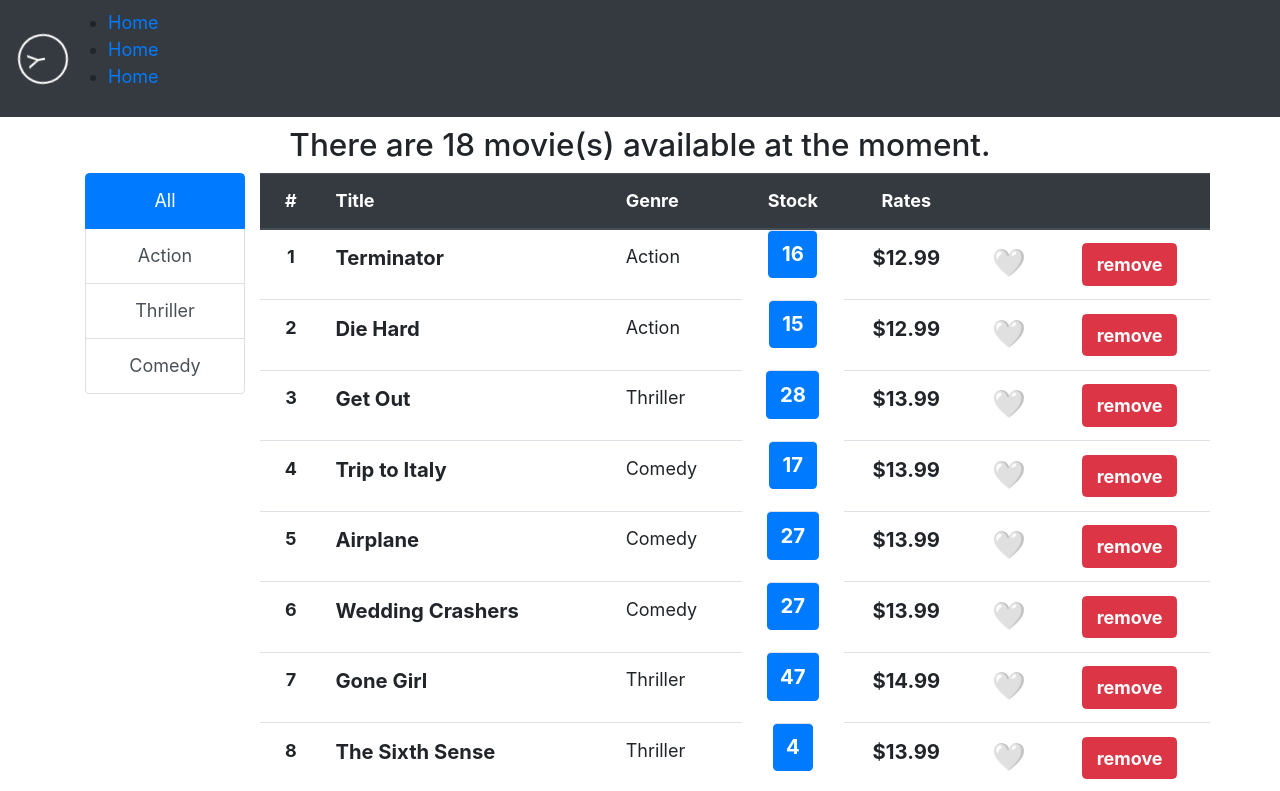
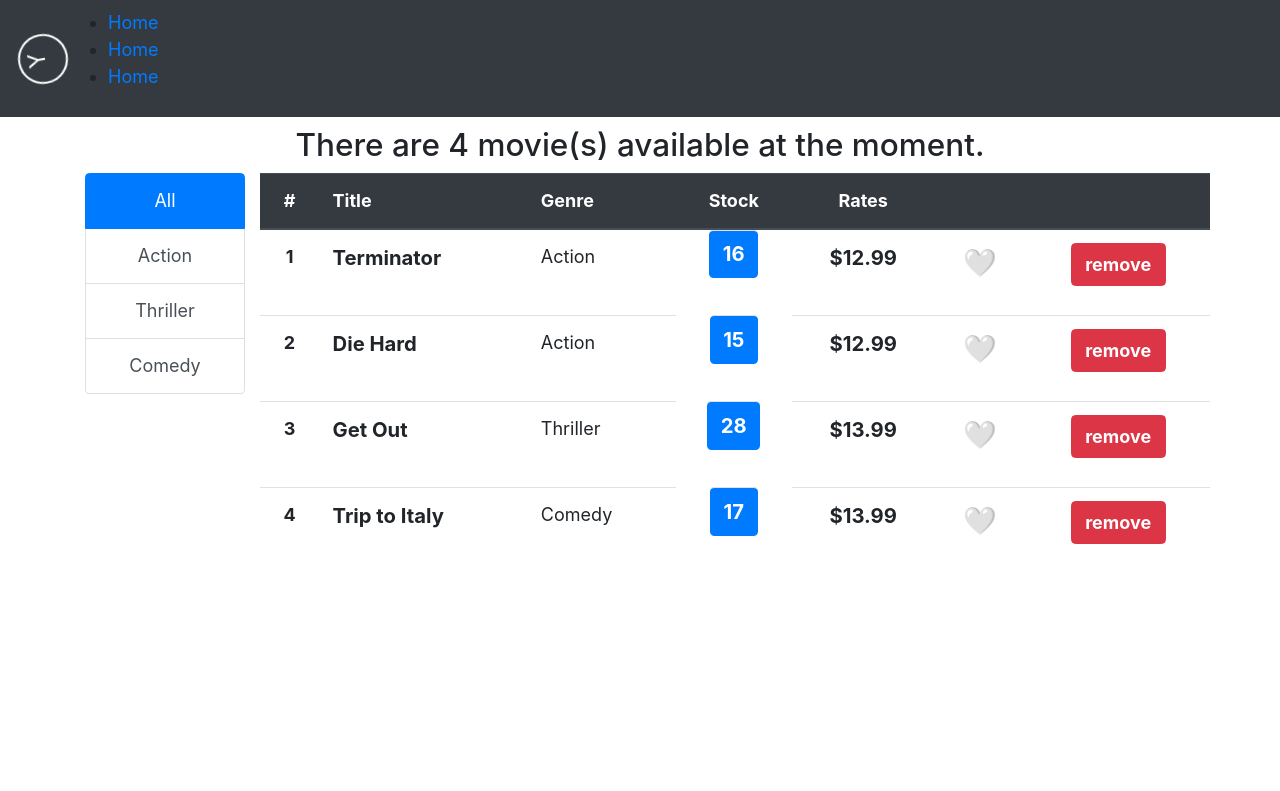
Before and after one commit to iamserda/Youdeo, a React (Create React App) app: page / in a window 1280 px wide. Shown: the top 791 px of the page. Built offline with nearby package versions, Linux system fonts and the light colour scheme.

Commit message:
minor changes

```diff
--- a/src/App.css
+++ b/src/App.css
@@ -60,3 +60,6 @@ footer.Footer p {
   font-weight: bold;
   font-size: 1rem;
 }
+.Footer {
+  margin-top: 100%;
+}
--- a/src/App.js
+++ b/src/App.js
@@ -10,24 +10,34 @@ export default class App extends Component {
     super(props);
     this.state = {
       movies: [],
+      showingNow: [],
       genres: [],
+      pageSize: 4,
       filteredView: [],
       paginationArr: [],
       lastFilter: null,
+      currentPage: 1,
     };
-    // console.log("Mount Phase: - constructor()");
+    console.log("Mount Phase: - constructor()");
   }
 
   // componentDidMount is a lifecycle hook that is executed during the component "Mounting or Mount" Phase.
   componentDidMount() {
-    // console.log("Mount Phase: - ComponentDidMount()");
-
+    console.log("Mount Phase: - ComponentDidMount()");
     this.setState((oldState) => {
       const moviesApiData = MovieService.getMovies();
       const genresFromMovies = this.getGenres(moviesApiData);
-      return { ...oldState, movies: moviesApiData, genres: genresFromMovies };
+      return {
+        ...oldState,
+        movies: moviesApiData,
+        genres: genresFromMovies,
+        showingNow: this.handlePages(
+          moviesApiData,
+          oldState.pageSize,
+          oldState.currentPage
+        ),
+      };
     });
-    this.filterGenres(this.lastFilter);
   }
 
   //generate genres from the current list.
@@ -35,7 +45,6 @@ export default class App extends Component {
     if (moviesArr.length === 0) return [];
     const genresObj = {};
     moviesArr.forEach((item) => {
-      // console.log(item.genre.name);
       genresObj[item.genre.name] = null;
     });
     const genresArr = Object.keys(genresObj);
@@ -44,31 +53,35 @@ export default class App extends Component {
 
   // function deletes an item from the state.
   deleteFunc = (id) => {
-    const newState = { ...this.state };
-    // returns a movie that matches the id provided.
-    const movieInDb = newState.movies.find((m) => m._id === id);
-    const movieIndexInState = newState.movies.indexOf(movieInDb);
-    const deletedMovieArr = newState.movies.splice(movieIndexInState, 1);
-    this.setState(newState);
+    let deletedMovieArr;
+
+    this.setState((oldState) => {
+      // returns a movie that matches the id provided.
+      const movieInDb = oldState.movies.find((m) => m._id === id);
+      const movieIndexInState = oldState.movies.indexOf(movieInDb);
+      deletedMovieArr = oldState.movies.splice(movieIndexInState, 1);
+      return { ...oldState };
+    });
     // using this built-in method to update this.state.filteredView
     // in order to update the current view on the browser.
-    this.filterGenres(this.state.lastFilter);
-
+    // this.filterGenres(this.state.lastFilter);
+    // this.updatePaginationArr();
+    // this.handlePages(this.state.currentPage || 1);
     return deletedMovieArr[0];
   };
 
   // handling Like "click" events.
   updateLike = (id) => {
-    const { movies, lastFilter } = this.state;
-    const newMovies = movies.map(function (movie) {
-      if (movie._id === id) return { ...movie, like: !movie.like };
-      return movie;
-    });
-
-    // updated state
-    this.setState({
-      ...this.state,
-      movies: newMovies,
+    console.log(id);
+    let lastFilter = null;
+    this.setState((oldState) => {
+      const { movies } = oldState;
+      lastFilter = oldState.lastFilter;
+      const newMovies = movies.map(function (movie) {
+        if (movie._id === id) return { ...movie, like: !movie.like };
+        return movie;
+      });
+      return { ...oldState, movies: newMovies };
     });
 
     // update state
@@ -77,40 +90,84 @@ export default class App extends Component {
 
   filterGenres = (option) => {
     this.setState((oldState) => {
+      // when option is falsy.
+      const { movies, pageSize } = oldState;
       if (!option)
         return {
           ...oldState,
-          filteredView: [...oldState.movies],
+          filteredView: [...movies],
+          showingNow: this.handlePages(movies, pageSize, 1),
           lastFilter: option,
+          currentPage: 1,
         };
+
+      //when option is truthy.
       const filteredMoviesArr = oldState.movies.filter(
         (movie) => movie.genre.name === option
       );
       return {
         ...oldState,
         filteredView: filteredMoviesArr,
+        showingNow: this.handlePages(movies, pageSize, 1),
         lastFilter: option,
+        currentPage: 1,
       };
     });
-    // this.handlePages(this.state.startPage, this.state.pageSize);
+    this.updatePaginationArr();
+    // this.handlePages(this.state.currentPage);
   };
-  handlePages = (pageNum, pageSize) => {};
+  handlePages = (moviesArr, pageSize, pageNum) => {
+    const first = (pageNum - 1) * pageSize;
+    const last = first + pageSize;
+    const moviesToShow = moviesArr.slice(first, last);
 
-  updatePaginationArr = () => {};
+    return moviesToShow;
+  };
+
+  updatePage = (pageNum) => {
+    this.setState((oldState) => {
+      const { pageSize, filteredView } = oldState;
+      const moviesToShow = this.handlePages(filteredView, pageSize, pageNum);
+      return { ...oldState, showingNow: moviesToShow, currentPage: pageNum };
+    });
+  };
+  // method updates the pagination array, which is used to calculate the number of nav-options to show at the bottom of each page once rendered.
+  updatePaginationArr = () => {
+    this.setState((oldState) => {
+      const newState = { ...oldState };
+      const { filteredView, pageSize } = newState;
+      const numOfPages = Math.ceil(filteredView.length / pageSize);
+      const localPaginationArr = [];
+      for (let pageNum = 1; pageNum <= numOfPages; pageNum++) {
+        localPaginationArr.push(pageNum);
+      }
+      newState.paginationArr = [...localPaginationArr];
+
+      return newState;
+    });
+    // this.handlePages(this.state.currentPage || 1);
+  };
 
   render() {
+    // const { movies, filteredView, showingNow } = this.state;
     // console.log("Mount Phase - render()");
+    // console.log("Movies: ", movies.length);
+    // console.log("FilteredView: ", filteredView.length);
+    // console.log("ShowingNow: ", showingNow.length);
+    // this.filterGenres(this.lastFilter);
+
     return (
       <div className="App" id="App">
         <Header />
         <Main
-          movies={this.state.filteredView}
+          movies={this.state.showingNow}
           genres={this.state.genres}
+          currentPage={this.state.currentPage}
           paginationArr={this.state.paginationArr}
           deleteFunc={this.deleteFunc}
           updateLike={this.updateLike}
           filterGenres={this.filterGenres}
-          handlePages={this.handlePages}
+          handlePages={this.updatePage}
         />
         <Footer />
       </div>
--- a/src/components/common/GenreFilterComponent.jsx
+++ b/src/components/common/GenreFilterComponent.jsx
@@ -1,10 +1,8 @@
 import React from "react";
 
 function GenreFilterComponent(props) {
-  // console.log("props.genres:", props.genres);
   const { filterGenres } = props;
   const genresArray = props.genres.map((genre, index) => {
-    console.log(genre);
     return (
       <a
         key={genre + index}
--- a/src/components/common/PaginationComponent.jsx
+++ b/src/components/common/PaginationComponent.jsx
@@ -1,18 +1,26 @@
 import React from "react";
 
 export default function PaginationComponent(props) {
-  const paginationArr =
-    props.paginationArr.length === 0
-      ? []
-      : props.paginationArr.map((item, index) => {
+  const { currentPage, paginationArr, handlePages } = props;
+
+  const pagesArr =
+    paginationArr.length < 2
+      ? null
+      : paginationArr.map((item, index) => {
           item = index + 1;
           return (
-            <li key={"page-item" + item + index} className="page-item">
+            <li
+              key={"page-item" + item + index}
+              className={
+                item === currentPage ? "page-item active" : "page-item"
+              }
+            >
               <a
                 className="page-link"
                 href="/"
                 onClick={(e) => {
                   e.preventDefault();
+                  handlePages(item);
                 }}
               >
                 {item}
@@ -22,9 +30,7 @@ export default function PaginationComponent(props) {
         });
   return (
     <nav aria-label="Page navigation example">
-      <ul className="pagination">
-        {paginationArr.length === 0 ? null : paginationArr}
-      </ul>
+      <ul className="pagination">{pagesArr}</ul>
     </nav>
   );
 }
--- a/src/components/uicomponents/Main.jsx
+++ b/src/components/uicomponents/Main.jsx
@@ -4,7 +4,16 @@ import PaginationComponent from "../common/PaginationComponent";
 import GenreFilterComponent from "../common/GenreFilterComponent";
 
 export default function Main(props) {
-  const { movies, genres, deleteFunc, updateLike, filterGenres } = props;
+  const {
+    movies,
+    genres,
+    deleteFunc,
+    updateLike,
+    filterGenres,
+    paginationArr,
+    handlePages,
+    currentPage,
+  } = props;
 
   return (
     <main className="container main" role="main">
@@ -20,11 +29,8 @@ export default function Main(props) {
       <div className="row">
         <GenreFilterComponent {...{ genres, filterGenres }} />
         <Table {...{ movies, deleteFunc, updateLike }} />
+        <PaginationComponent {...{ currentPage, paginationArr, handlePages }} />
       </div>
-      <PaginationComponent
-        paginationArr={props.paginationArr}
-        handleChange={props.handlePages}
-      />
     </main>
   );
 }
--- a/src/components/uicomponents/Table.jsx
+++ b/src/components/uicomponents/Table.jsx
@@ -13,7 +13,11 @@ function Table(props) {
   return (
     <table
       className="table col-10"
-      style={!movies.length ? { display: "none" } : { display: "" }}
+      style={
+        !movies.length
+          ? { display: "none" }
+          : { display: "", minHeight: "400px" }
+      }
     >
       <thead className="thead-dark">
         <tr>
@@ -34,7 +38,7 @@ function Table(props) {
           <th scope="col" className=""></th>
         </tr>
       </thead>
-      <tbody>{movieRows}</tbody>
+      <tbody className="container">{movieRows}</tbody>
     </table>
   );
 }
```
